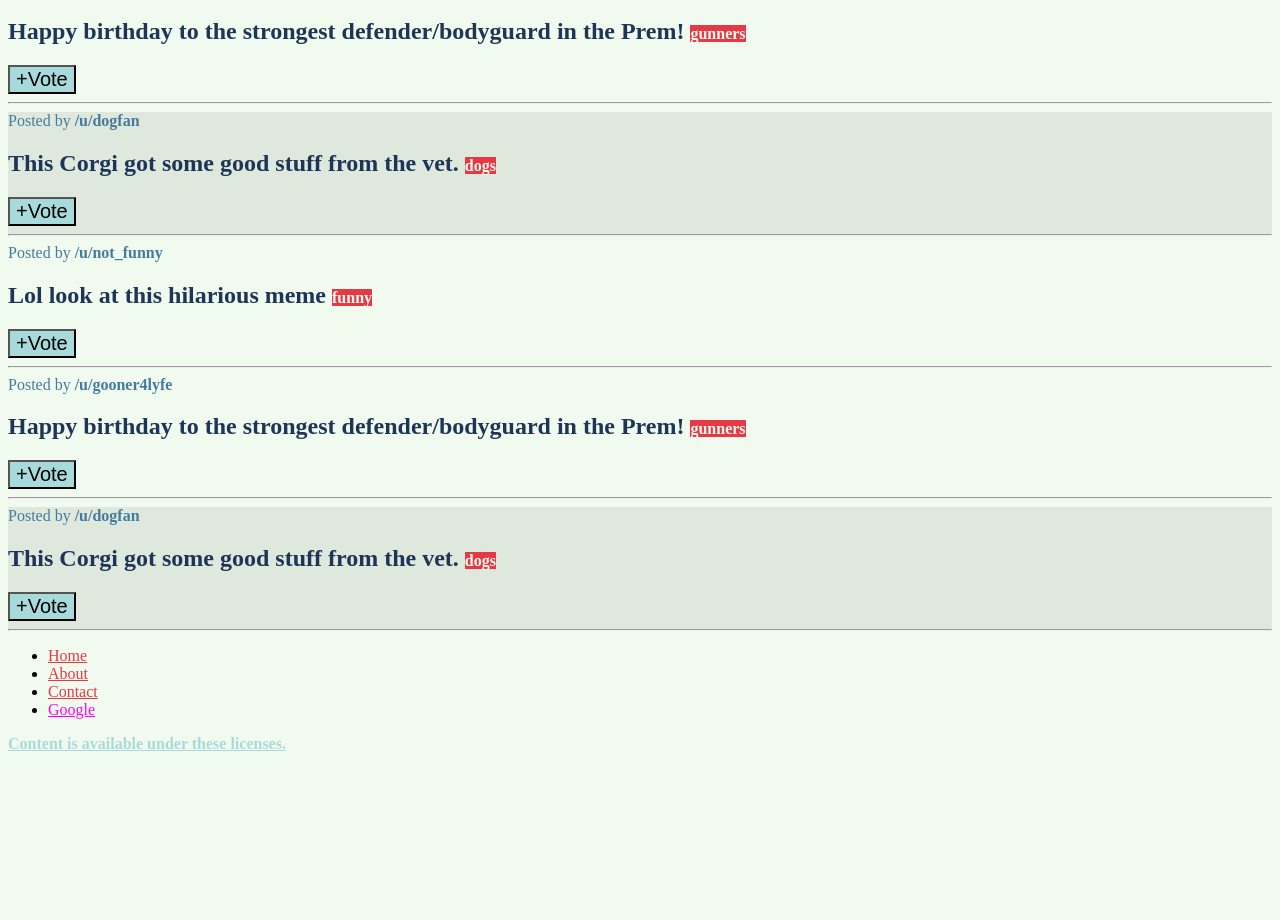
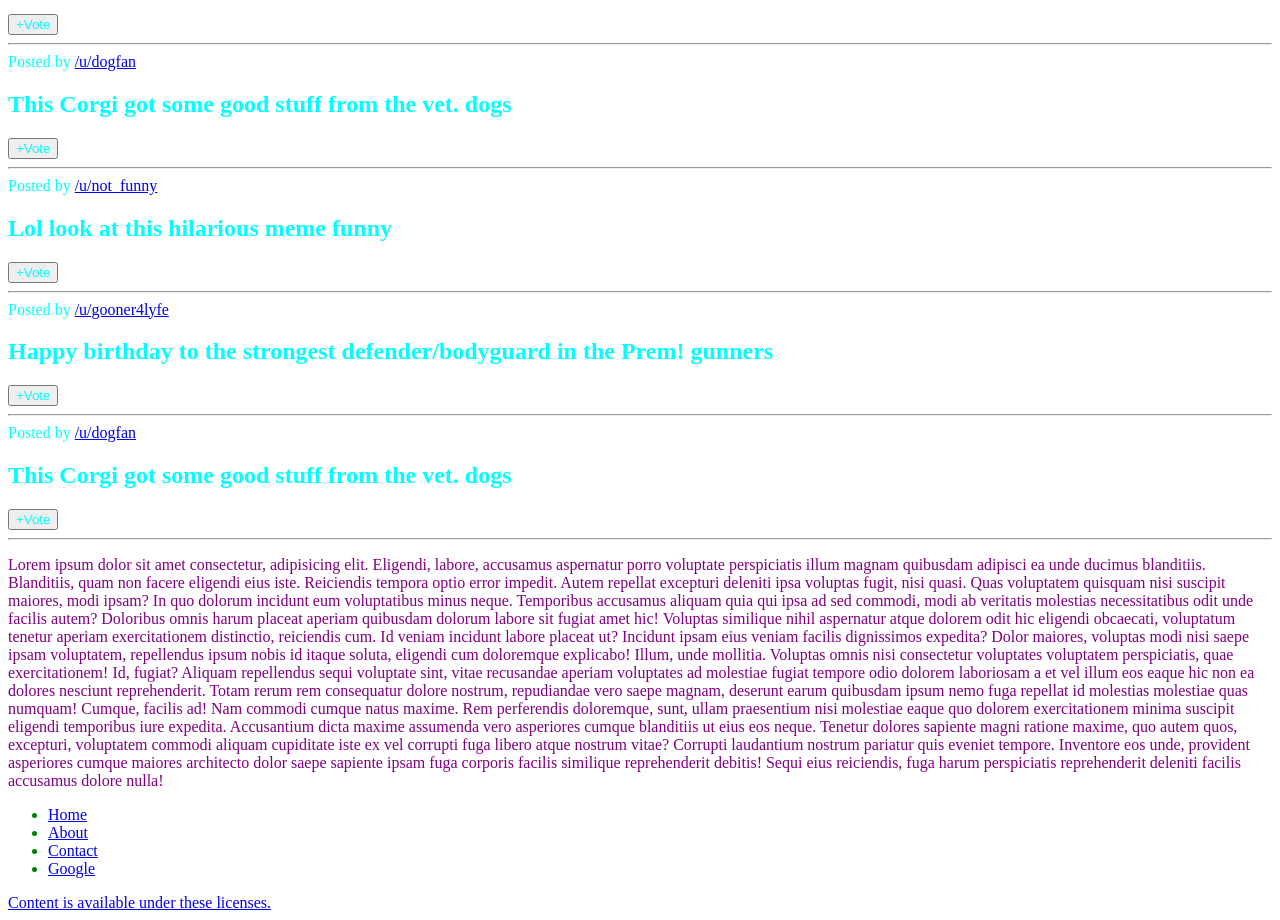
Before and after one commit to BBaekom/--, a plain HTML site: page starter.html in a window 1280 px wide. Shown: the part 675-1595 px from the top of the page. Before the commit the page ends 1436 px from the top, so only its background shows below. Drawn offline with Linux system fonts and the light colour scheme.

Commit message:
css졸라 많네

```diff
--- a/app.css
+++ b/app.css
@@ -61,11 +61,6 @@ a[href*="google"] {
     color: magenta;
 }
 
-.post button:hover {
-    background-color: #e63946;
-    color: #f1faee;
-}
-
 .post a:hover {
     font-weight: 700;
     text-decoration: underline;
@@ -78,3 +73,24 @@ a[href*="google"] {
 .post:nth-of-type(3n) {
     background-color: #dfe8dc;
 }
+
+h2::first-letter {
+    font-size: 50px;
+}
+
+p::first-line {
+    color: purple;
+}
+
+p::selection {
+    background-color: #fcbf49;
+}
+
+.post button:hover {
+    background-color: #e63946;
+    color: #f1faee;
+}
+
+button:hover {
+    background-color: olive;
+}
--- /dev/null
+++ b/more_styles.css
@@ -0,0 +1,15 @@
+body {
+    color: purple;
+}
+
+section {
+    color: aqua;
+}
+
+nav {
+    color: green;
+}
+
+button {
+    color: inherit;
+}
--- a/mystyle.css
+++ b/mystyle.css
@@ -1,18 +1,10 @@
-h1 {
-    text-align: center;
-    font-weight: boldnormal;
-    text-decoration: orange underline wavy;
-    letter-spacing: 15px;
-    font-size: 60px;
-    /* font-family: Big Calson, Futura, Arial; */
-    font-family: serif;
-    text-transform: uppercase;
+div {
+    width: 300px;
+    height: 200px;
+    background-color: pink;
 }
 
-a {
-    text-decoration: none;
+h1 {
+    background-color: pink;
+    width: 100px;
 }
-
-p {
-    line-height: normal;
-}
--- a/starter.html
+++ b/starter.html
@@ -5,7 +5,8 @@
     <meta charset="UTF-8">
     <meta name="viewport" content="width=device-width, initial-scale=1.0">
     <title>CSS Selectors</title>
-    <link rel="stylesheet" href="app.css">
+    <!-- <link rel="stylesheet" href="app.css"> -->
+    <link rel="stylesheet" href="more_styles.css">
 </head>
 
 <body>
@@ -72,6 +73,35 @@
             <button>+Vote</button>
             <hr>
         </section>
+        <p>
+            Lorem ipsum dolor sit amet consectetur, adipisicing elit. Eligendi, labore, accusamus aspernatur porro
+            voluptate perspiciatis illum magnam quibusdam adipisci ea unde ducimus blanditiis. Blanditiis, quam non
+            facere eligendi eius iste.
+            Reiciendis tempora optio error impedit. Autem repellat excepturi deleniti ipsa voluptas fugit, nisi quasi.
+            Quas voluptatem quisquam nisi suscipit maiores, modi ipsam? In quo dolorum incidunt eum voluptatibus minus
+            neque.
+            Temporibus accusamus aliquam quia qui ipsa ad sed commodi, modi ab veritatis molestias necessitatibus odit
+            unde facilis autem? Doloribus omnis harum placeat aperiam quibusdam dolorum labore sit fugiat amet hic!
+            Voluptas similique nihil aspernatur atque dolorem odit hic eligendi obcaecati, voluptatum tenetur aperiam
+            exercitationem distinctio, reiciendis cum. Id veniam incidunt labore placeat ut? Incidunt ipsam eius veniam
+            facilis dignissimos expedita?
+            Dolor maiores, voluptas modi nisi saepe ipsam voluptatem, repellendus ipsum nobis id itaque soluta, eligendi
+            cum doloremque explicabo! Illum, unde mollitia. Voluptas omnis nisi consectetur voluptates voluptatem
+            perspiciatis, quae exercitationem!
+            Id, fugiat? Aliquam repellendus sequi voluptate sint, vitae recusandae aperiam voluptates ad molestiae
+            fugiat tempore odio dolorem laboriosam a et vel illum eos eaque hic non ea dolores nesciunt reprehenderit.
+            Totam rerum rem consequatur dolore nostrum, repudiandae vero saepe magnam, deserunt earum quibusdam ipsum
+            nemo fuga repellat id molestias molestiae quas numquam! Cumque, facilis ad! Nam commodi cumque natus maxime.
+            Rem perferendis doloremque, sunt, ullam praesentium nisi molestiae eaque quo dolorem exercitationem minima
+            suscipit eligendi temporibus iure expedita. Accusantium dicta maxime assumenda vero asperiores cumque
+            blanditiis ut eius eos neque.
+            Tenetur dolores sapiente magni ratione maxime, quo autem quos, excepturi, voluptatem commodi aliquam
+            cupiditate iste ex vel corrupti fuga libero atque nostrum vitae? Corrupti laudantium nostrum pariatur quis
+            eveniet tempore.
+            Inventore eos unde, provident asperiores cumque maiores architecto dolor saepe sapiente ipsam fuga corporis
+            facilis similique reprehenderit debitis! Sequi eius reiciendis, fuga harum perspiciatis reprehenderit
+            deleniti facilis accusamus dolore nulla!
+        </p>
     </main>
     <footer>
         <nav>
```
Also changed, not shown: about.html (+12 -4 lines).
